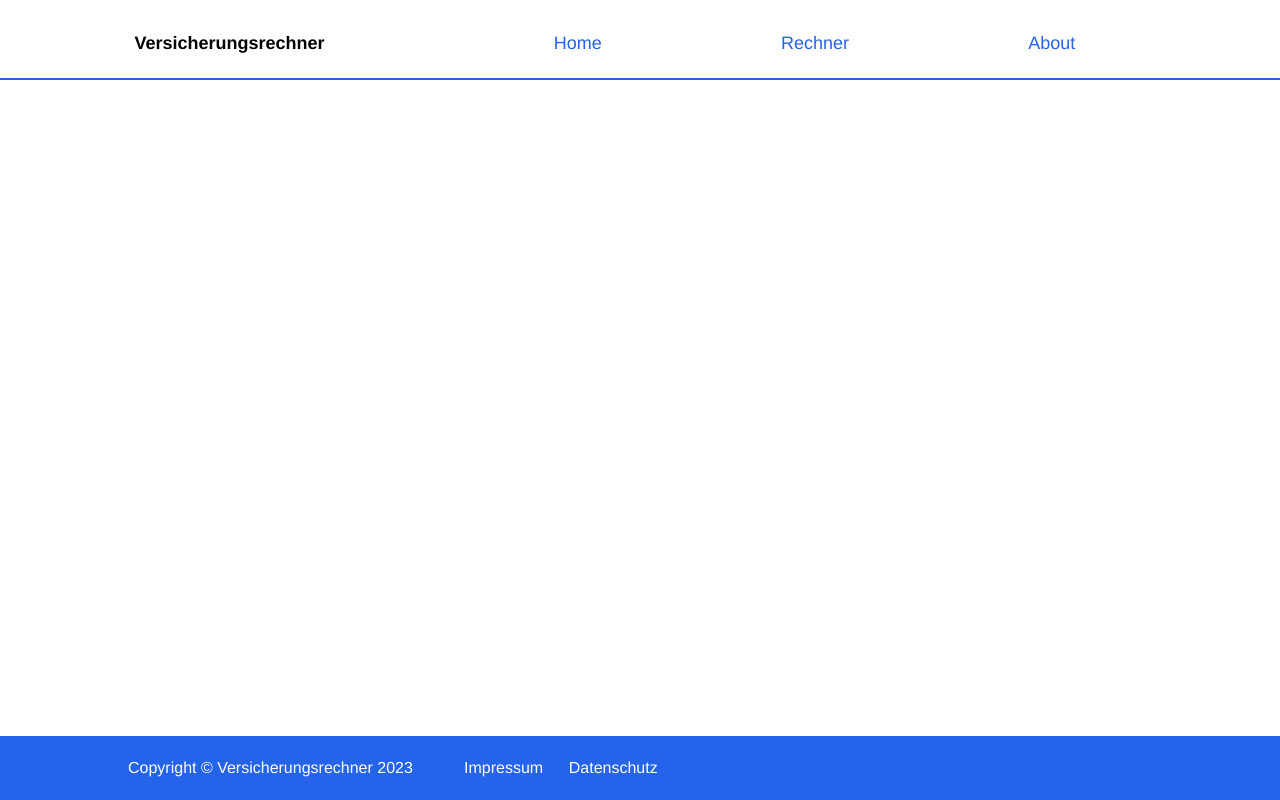
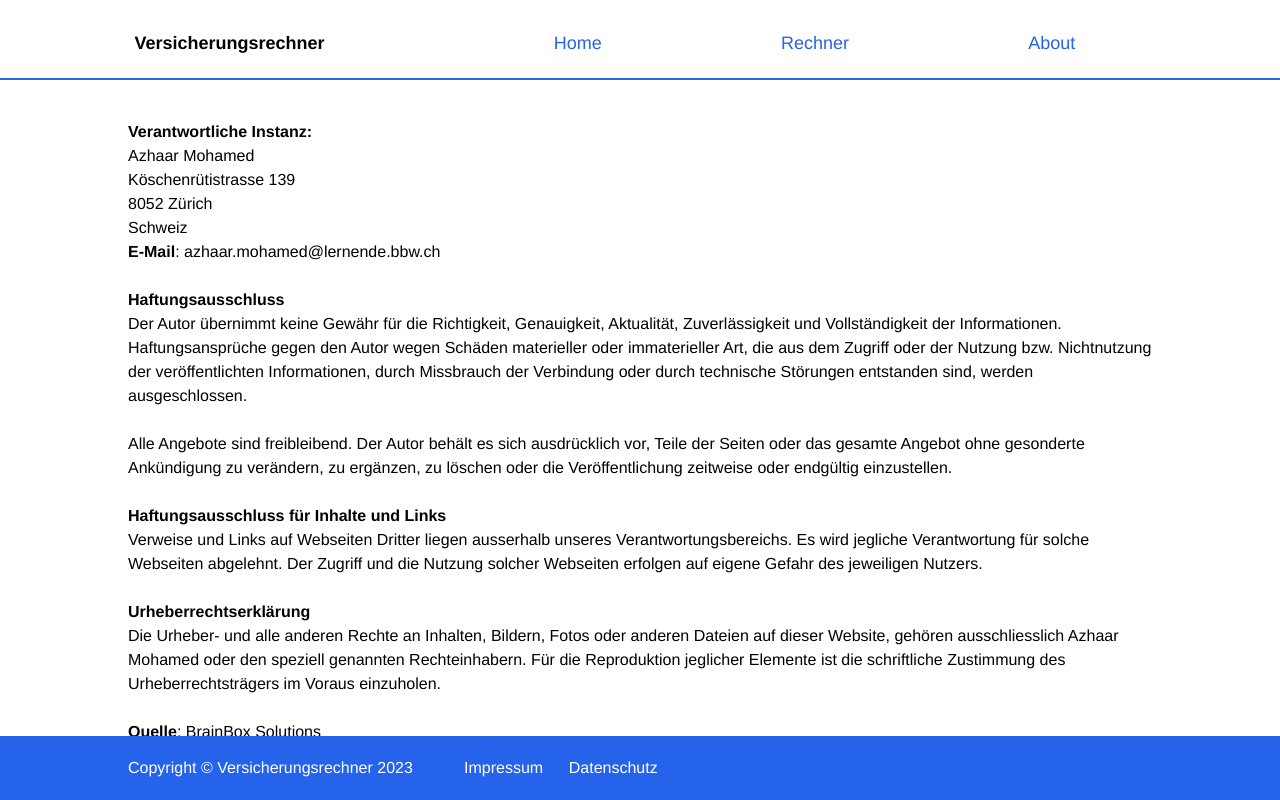
Before and after one commit to azhaarmohamed20/versicherungsrechner_mohamed, a React (Create React App) app: page /impressum in a window 1280 px wide. Built offline with nearby package versions, Linux system fonts and the light colour scheme.

Commit message:
Add Content for Impressum

```diff
--- a/src/pages/Impressum.js
+++ b/src/pages/Impressum.js
@@ -1,7 +1,20 @@
 export default function Impressum(){
     return (
-        <div>
-
+        <div className="w-[80%] m-auto mt-10">
+            <p>
+                <b>Verantwortliche Instanz:</b>
+                <br/>Azhaar Mohamed
+                <br/>Köschenrütistrasse 139
+                <br/>8052 Zürich
+                <br/>Schweiz
+                <br/><strong>E-Mail</strong>: azhaar.mohamed@lernende.bbw.ch<br/>
+                <br/><strong>Haftungsausschluss</strong>
+                <br/>Der Autor übernimmt keine Gewähr für die Richtigkeit, Genauigkeit, Aktualität, Zuverlässigkeit und Vollständigkeit der Informationen.
+                <br/>Haftungsansprüche gegen den Autor wegen Schäden materieller oder immaterieller Art, die aus dem Zugriff oder der Nutzung bzw. Nichtnutzung der veröffentlichten Informationen, durch Missbrauch der Verbindung oder durch technische Störungen entstanden sind, werden ausgeschlossen.<br/>
+                <br/>Alle Angebote sind freibleibend. Der Autor behält es sich ausdrücklich vor, Teile der Seiten oder das gesamte Angebot ohne gesonderte Ankündigung zu verändern, zu ergänzen, zu löschen oder die Veröffentlichung zeitweise oder endgültig einzustellen.<br/>
+                <br/><strong>Haftungsausschluss für Inhalte und Links</strong><br/>Verweise und Links auf Webseiten Dritter liegen ausserhalb unseres Verantwortungsbereichs. Es wird jegliche Verantwortung für solche Webseiten abgelehnt. Der Zugriff und die Nutzung solcher Webseiten erfolgen auf eigene Gefahr des jeweiligen Nutzers.<br/>
+                <br/><strong>Urheberrechtserklärung</strong><br/>Die Urheber- und alle anderen Rechte an Inhalten, Bildern, Fotos oder anderen Dateien auf dieser Website, gehören ausschliesslich Azhaar Mohamed oder den speziell genannten Rechteinhabern. Für die Reproduktion jeglicher Elemente ist die schriftliche Zustimmung des Urheberrechtsträgers im Voraus einzuholen.<br/>
+                <br/><strong>Quelle</strong>: <a rel='nofollow' href='https://brainbox.swiss/'>BrainBox Solutions</a></p>
         </div>
     )
 }
```
